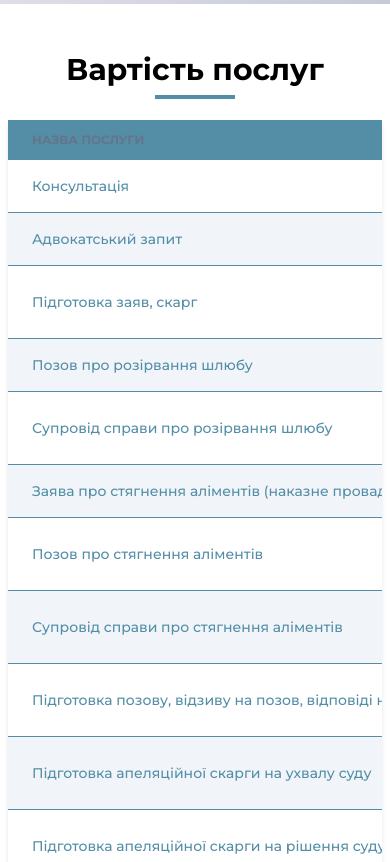
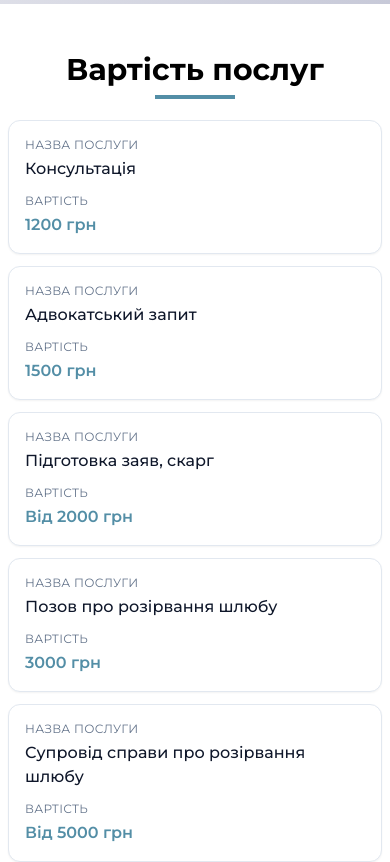
Before and after one commit to YaroslavPrystupluk/lawyer-lischynska, a React (Vite) app: page /pricing in a window 390 px wide. Shown: the part 840-1702 px from the top of the page. Built offline with nearby package versions, Linux system fonts and the light colour scheme.

Commit message:
start blog

```diff
--- a/public/prices.json
+++ b/public/prices.json
@@ -7,7 +7,7 @@
   {
     "id": 2,
     "name": "Адвокатський запит",
-    "price": "1000 грн"
+    "price": "1500 грн"
   },
   {
     "id": 3,
--- a/src/components/Header/components/Navbar/components/MenuDesctop.tsx
+++ b/src/components/Header/components/Navbar/components/MenuDesctop.tsx
@@ -2,15 +2,15 @@ import { FC } from "react";
 import { NavLink } from "react-router-dom";
 import {
   PopoverGroup,
-  Popover,
-  PopoverButton,
-  PopoverPanel,
+  // Popover,
+  // PopoverButton,
+  // PopoverPanel,
 } from "@headlessui/react";
-import { IoIosArrowDown } from "react-icons/io";
+// import { IoIosArrowDown } from "react-icons/io";
 
 import {
   COMMON_ROUTES_NAME,
-  COMMON_ROUTES_NAME_SUBMENU,
+  // COMMON_ROUTES_NAME_SUBMENU,
 } from "../../../../../constants/constants";
 
 const MenuDesctop: FC = () => {
@@ -32,56 +32,56 @@ const MenuDesctop: FC = () => {
           </div>
         ))}
 
-        <Popover className="relative">
-          {({ open, close }) => (
-            <>
-              <PopoverButton
-                className={`text-black/70 px-2 pb-2 lg:text-base sm:text-sm font-semibold uppercase hover:border-primary hover:border-b-2 hover:border-solid hover:text-primary outline-none ${
-                  open
-                    ? "border-primary border-b-2 hover:border-solid text-primary"
-                    : ""
-                }`}
-              >
-                {COMMON_ROUTES_NAME_SUBMENU[0].name}
-                <IoIosArrowDown
-                  aria-hidden="true"
-                  className={`ml-2 h-4 w-4 inline-block text-black/30 transition-transform ${
-                    open ? "rotate-180" : ""
-                  }`}
-                />
-              </PopoverButton>
-              <PopoverPanel
-                transition
-                className="absolute -left-8 top-full z-10 mt-5 w-screen max-w-[250px] overflow-hidden rounded-lg bg-slate-600 shadow-lg ring-1 ring-primary transition data-[closed]:translate-y-1 data-[closed]:opacity-0 data-[enter]:duration-200 data-[leave]:duration-150 data-[enter]:ease-out data-[leave]:ease-in"
-              >
-                <div className="p-4">
-                  {COMMON_ROUTES_NAME_SUBMENU[0].submenu.map((item) => (
-                    <div
-                      key={item.id}
-                      className="group relative flex items-center rounded-lg text-sm"
-                    >
-                      <div className="h-11 w-11 rounded-lg">
-                        <div className="absolute inset-0">
-                          <NavLink
-                            to={item.to}
-                            className={({ isActive }) =>
-                              isActive
-                                ? "text-primary py-2 lg:text-base sm:text-sm  font-semibold uppercase pl-2 before:content-['>'] before:mr-1 before:text-sm before:font-extrabold"
-                                : "text-white lg:text-base sm:text-sm font-semibold uppercase hover:text-primary hover:pl-2 hover:before:content-['>'] hover:before:font-extrabold transition-all duration-300 ease-in-out before:mr-1 before:text-sm"
-                            }
-                            onClick={() => close()}
-                          >
-                            {item.name}
-                          </NavLink>
-                        </div>
-                      </div>
-                    </div>
-                  ))}
-                </div>
-              </PopoverPanel>
-            </>
-          )}
-        </Popover>
+        {/*<Popover className="relative">*/}
+        {/*  {({ open, close }) => (*/}
+        {/*    <>*/}
+        {/*      <PopoverButton*/}
+        {/*        className={`text-black/70 px-2 pb-2 lg:text-base sm:text-sm font-semibold uppercase hover:border-primary hover:border-b-2 hover:border-solid hover:text-primary outline-none ${*/}
+        {/*          open*/}
+        {/*            ? "border-primary border-b-2 hover:border-solid text-primary"*/}
+        {/*            : ""*/}
+        {/*        }`}*/}
+        {/*      >*/}
+        {/*        {COMMON_ROUTES_NAME_SUBMENU[0].name}*/}
+        {/*        <IoIosArrowDown*/}
+        {/*          aria-hidden="true"*/}
+        {/*          className={`ml-2 h-4 w-4 inline-block text-black/30 transition-transform ${*/}
+        {/*            open ? "rotate-180" : ""*/}
+        {/*          }`}*/}
+        {/*        />*/}
+        {/*      </PopoverButton>*/}
+        {/*      <PopoverPanel*/}
+        {/*        transition*/}
+        {/*        className="absolute -left-8 top-full z-10 mt-5 w-screen max-w-[250px] overflow-hidden rounded-lg bg-slate-600 shadow-lg ring-1 ring-primary transition data-[closed]:translate-y-1 data-[closed]:opacity-0 data-[enter]:duration-200 data-[leave]:duration-150 data-[enter]:ease-out data-[leave]:ease-in"*/}
+        {/*      >*/}
+        {/*        <div className="p-4">*/}
+        {/*          {COMMON_ROUTES_NAME_SUBMENU[0].submenu.map((item) => (*/}
+        {/*            <div*/}
+        {/*              key={item.id}*/}
+        {/*              className="group relative flex items-center rounded-lg text-sm"*/}
+        {/*            >*/}
+        {/*              <div className="h-11 w-11 rounded-lg">*/}
+        {/*                <div className="absolute inset-0">*/}
+        {/*                  <NavLink*/}
+        {/*                    to={item.to}*/}
+        {/*                    className={({ isActive }) =>*/}
+        {/*                      isActive*/}
+        {/*                        ? "text-primary py-2 lg:text-base sm:text-sm  font-semibold uppercase pl-2 before:content-['>'] before:mr-1 before:text-sm before:font-extrabold"*/}
+        {/*                        : "text-white lg:text-base sm:text-sm font-semibold uppercase hover:text-primary hover:pl-2 hover:before:content-['>'] hover:before:font-extrabold transition-all duration-300 ease-in-out before:mr-1 before:text-sm"*/}
+        {/*                    }*/}
+        {/*                    onClick={() => close()}*/}
+        {/*                  >*/}
+        {/*                    {item.name}*/}
+        {/*                  </NavLink>*/}
+        {/*                </div>*/}
+        {/*              </div>*/}
+        {/*            </div>*/}
+        {/*          ))}*/}
+        {/*        </div>*/}
+        {/*      </PopoverPanel>*/}
+        {/*    </>*/}
+        {/*  )}*/}
+        {/*</Popover>*/}
       </div>
     </PopoverGroup>
   );
--- a/src/pages/common/Pricing.tsx
+++ b/src/pages/common/Pricing.tsx
@@ -49,48 +49,84 @@ const Pricing: FC = () => {
             <TitleChapter>Вартість послуг</TitleChapter>
         </div>
 
-      <div className="relative overflow-x-auto shadow-md sm:rounded-lg">
         {loading && (
-          <div className="text-center text-gray-500 py-4">
+            <div className="text-center text-gray-500 py-8">
                 <Spiner />
             </div>
         )}
 
-        {error && <p className="text-center text-red-600 py-4">{error}</p>}
+        {error && <p className="text-center text-red-600 py-6">{error}</p>}
 
         {!loading && !error && (
-          <table className="w-full text-sm text-left rtl:text-right text-slate-500 dark:text-gray-400">
-            <thead className="text-xs uppercase bg-primary text-gray-700">
+            <>
+                {/* Mobile: cards */}
+                <div className="md:hidden space-y-3">
+                    {prices.map(({ id, name, price }) => (
+                        <div
+                            key={id}
+                            className="rounded-xl border border-slate-200 bg-white p-4 shadow-sm"
+                        >
+                            <div className="text-xs uppercase tracking-wide text-slate-500">
+                                Назва послуги
+                            </div>
+                            <div className="mt-1 font-medium text-slate-900 break-words">
+                                {name}
+                            </div>
+
+                            <div className="mt-3 text-xs uppercase tracking-wide text-slate-500">
+                                Вартість
+                            </div>
+                            <div className="mt-1 font-semibold text-primary">
+                                {price}
+                            </div>
+                        </div>
+                    ))}
+                </div>
+
+                {/* Desktop/Tablet: table */}
+                <div className="relative mt-2 overflow-x-auto rounded-xl border border-slate-200 shadow-sm hidden md:block">
+                    <table className="w-full table-fixed text-left text-sm text-slate-600">
+                        <caption className="sr-only">
+                            Перелік послуг та їх вартість
+                        </caption>
+                        <thead className="bg-primary/10 text-xs uppercase text-slate-700 sticky top-0 z-10">
                         <tr>
-                <th scope="col" className="px-6 py-3">
+                            <th scope="col" className="px-6 py-3 w-3/4">
                                 Назва послуги
                             </th>
-                <th scope="col" className="px-6 py-3">
+                            <th scope="col" className="px-6 py-3 w-1/4">
                                 Вартість
                             </th>
                         </tr>
                         </thead>
                         <tbody>
-              {prices.map(({ id, name, price }) => (
+                        {prices.map(({ id, name, price }, idx) => (
                             <tr
                                 key={id}
-                  className="odd:bg-white even:bg-slate-100 border-b border-prymary text-primary"
+                                className={`
+                      border-t border-slate-100
+                      ${idx % 2 === 0 ? "bg-white" : "bg-slate-50"}
+                    `}
                             >
                                 <th
                                     scope="row"
-                    className="px-6 py-4 font-medium text-gray-900 whitespace-nowrap dark:text-white"
+                                    className="px-6 py-4 font-medium text-slate-900 break-words"
                                 >
                                     {name}
                                 </th>
-                  <td className="px-6 py-4 font-bold">{price}</td>
+                                <td className="px-6 py-4 font-semibold text-primary whitespace-nowrap">
+                                    {price}
+                                </td>
                             </tr>
                         ))}
                         </tbody>
                     </table>
+                </div>
+            </>
         )}
-      </div>
     </>
   );
 };
 
+
 export default Pricing;
```
Lines whose indentation alone changed are shown as unchanged.
